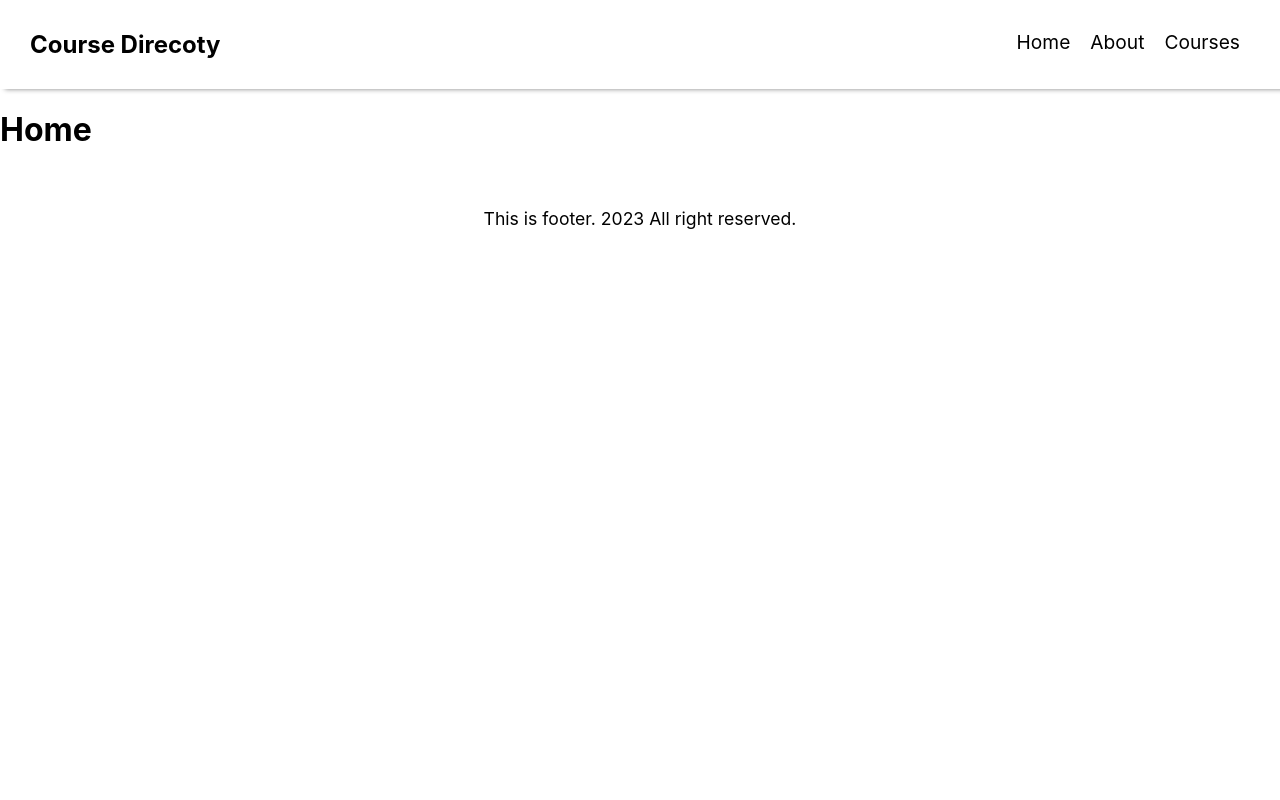
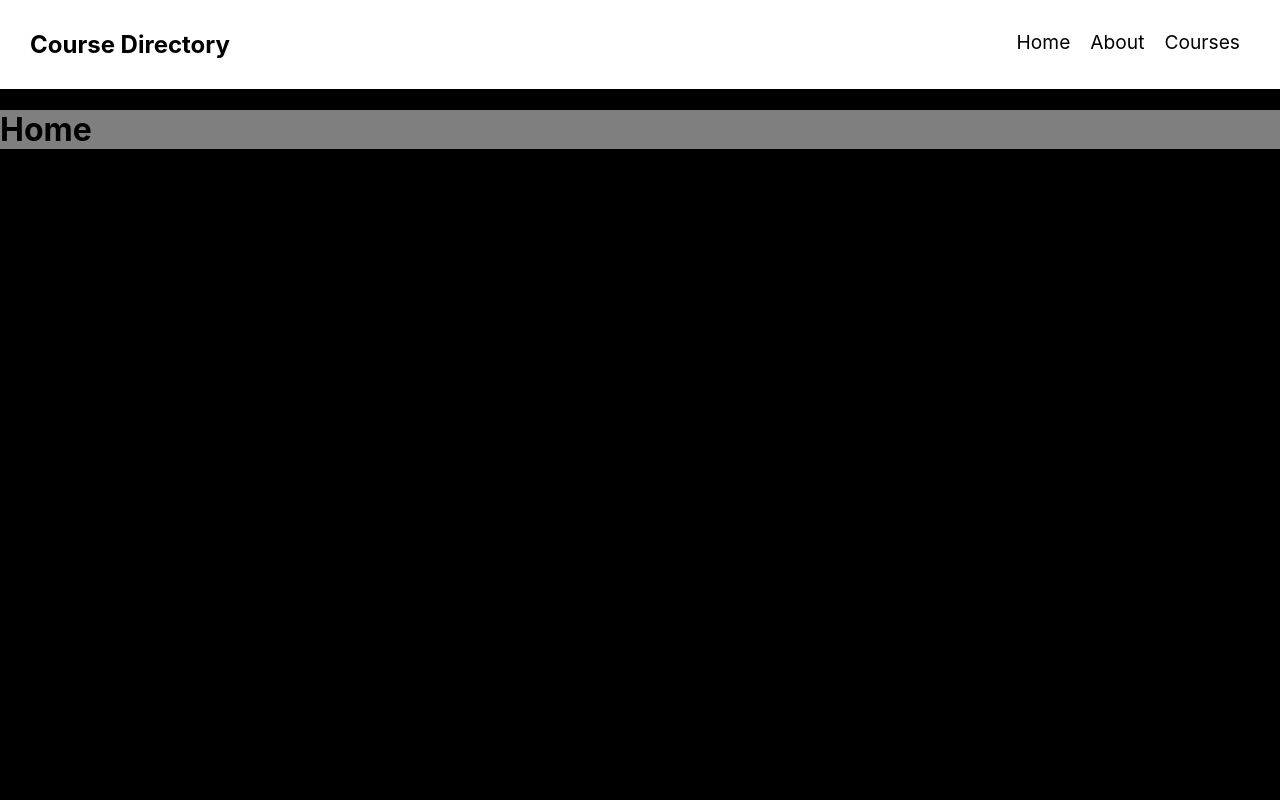
Before and after one commit to kowais915/course-directory, a Next.js app: page /home in a window 1280 px wide. Shown: the top 800 px of the page. Built offline with nearby package versions, Linux system fonts and the light colour scheme.

Commit message:
:boom: up and running

```diff
--- a/components/Footer.js
+++ b/components/Footer.js
@@ -3,7 +3,7 @@ import styles from '../styles/Footer.module.css'
 const Footer = () => {
     return (
         <footer className={styles.footer}>
-            <p>This is footer. 2023 All right reserved.</p>
+            <p className={styles.title}>This is footer. 2023 All right reserved.</p>
         </footer>
       );
 }
--- a/components/Navbar.js
+++ b/components/Navbar.js
@@ -6,7 +6,7 @@ const Navbar = () => {
     return (
         <nav  className={styles.navbar} >
             <div className={styles.logo}>
-                Course Direcoty
+                Course Directory
             </div>
 
             <div className="links">
--- a/pages/home.js
+++ b/pages/home.js
@@ -1,10 +1,13 @@
+// importing styles
+import styles from '../styles/Home.module.css'
+
 // importing components
 
 
 
 const Home = () => {
     return (
-        <div className="home">
+        <div className={styles.home}>
 
             <h1>Home</h1>
         </div>
--- /dev/null
+++ b/styles/Details.module.css
@@ -0,0 +1,4 @@
+.container{
+    padding: 60px;
+    margin: 100px;
+}
--- a/styles/Footer.module.css
+++ b/styles/Footer.module.css
@@ -1,7 +1,14 @@
 .footer{
     display: flex;
     justify-content: center;
-    padding: 20px;
     font-size: 1.1em;
     font-weight: 400;
+    color: white;
+    background-color: black;
+    padding: 20px;
+    margin: -10px;
+
 }
+ .title {
+    background-color: black;
+}
--- /dev/null
+++ b/styles/Home.module.css
@@ -0,0 +1,43 @@
+.home{
+  height: 112vh;
+  width: 100%;
+  background-color: #000;
+  position: relative;
+  display: inline-block;
+
+}
+
+.home:before{
+    content: "";
+    position: absolute;
+    top: 0;
+    left: 0;
+    right: 0;
+    bottom: 0;
+    background-color: rgba(0, 0, 0, 0.5); /* adjust the opacity here */
+    z-index: 1;
+}
+
+.textContainer{
+    position: absolute;
+    top: 40%;
+    left: 30%;
+    background-color: transparent;
+    display: flex;
+    justify-content: center;
+    flex-direction: column;
+}
+.textContainer > h1{
+    background-color: transparent;
+    color: white;
+    z-index: 9;
+    font-size: 3.5em;
+
+}
+
+.textContainer > button{
+    width: 200px;
+    height: 50px;
+    z-index: 20;
+
+}
--- a/styles/globals.css
+++ b/styles/globals.css
@@ -16,3 +16,8 @@ li, a{
   margin: 10px;
   font-size: 1.2em;
 }
+
+.list{
+  padding: 30px;
+  margin: 100px;
+}
```
Also changed, not shown: components/Card.js (added, +13 -0 lines), pages/courses/[id].js (added, +42 -0 lines), pages/courses/index.js (+26 -4 lines), pages/index.js (+21 -2 lines), styles/Card.module.css (added, +16 -0 lines), public/hero.jpg (added).
